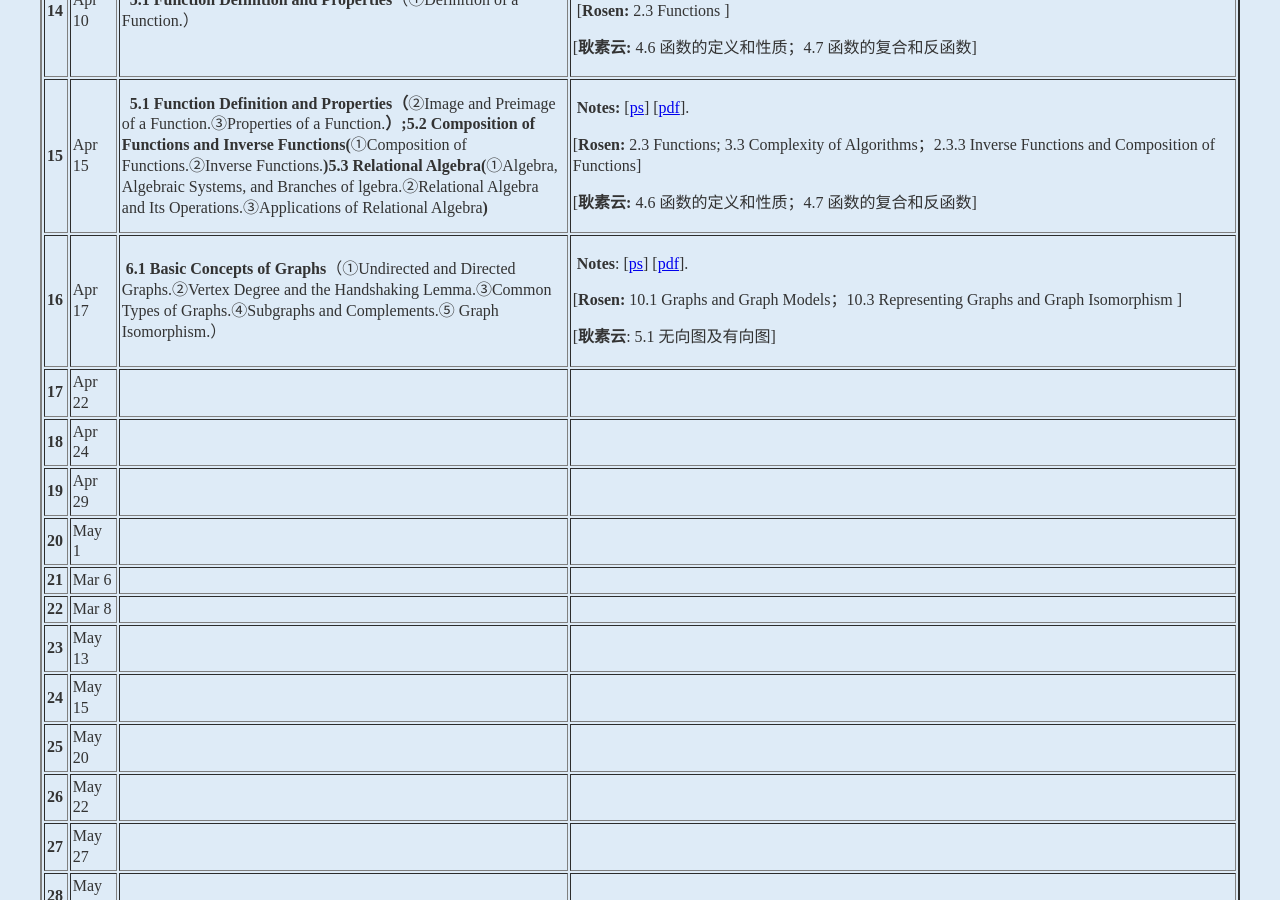
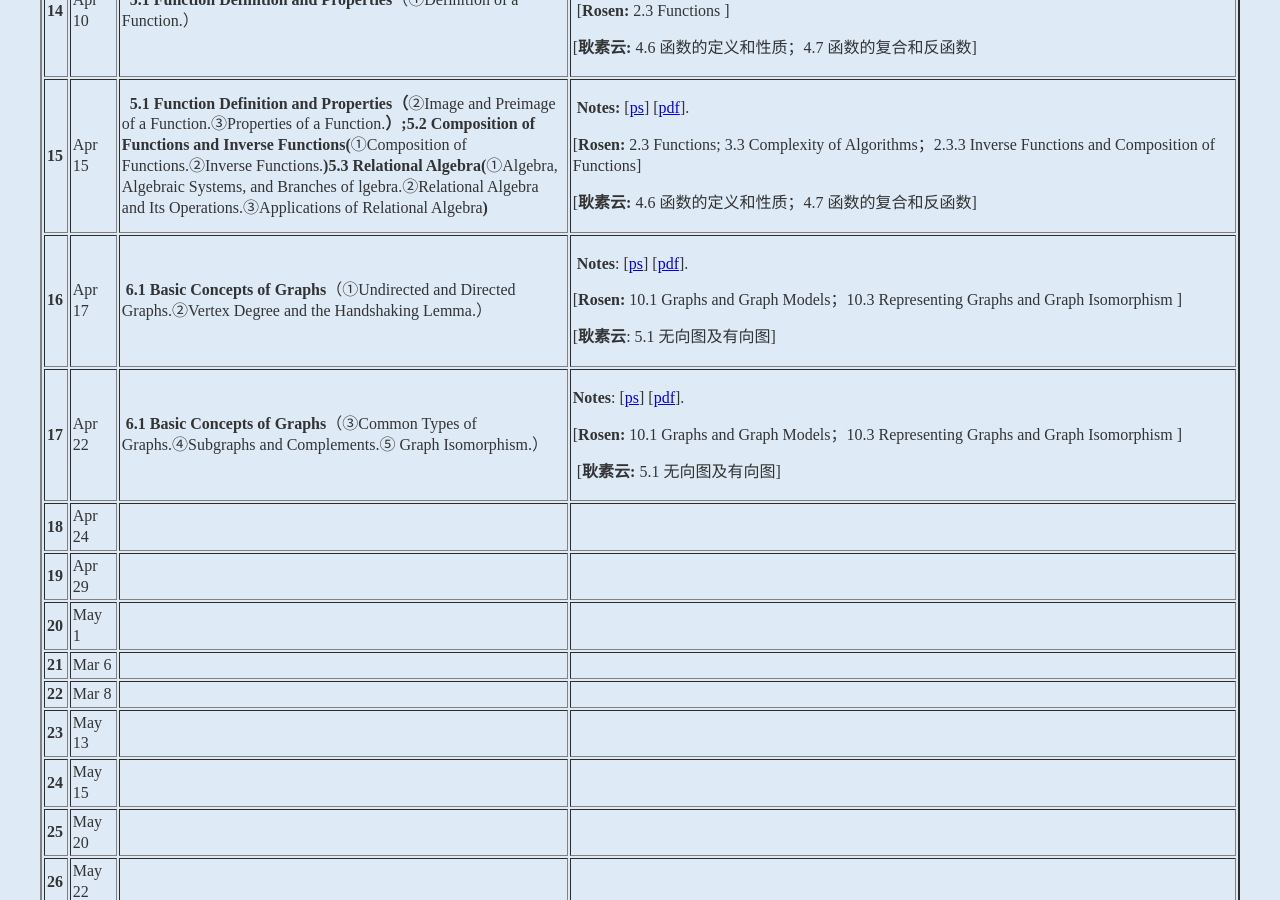
Before and after one commit to kejiwei/kejiwei.github.io, a Jekyll site: the page teaching/courses/dismath/index.html, which Jekyll copies as it is, in a window 1280 px wide and 900 px high, scrolled down 2919 px. Built offline with Jekyll 4.4.1, drawn with Linux system fonts in a browser that asks for light colours.

Commit message:
Add files via upload

```diff
--- a/teaching/courses/dismath/index.html
+++ b/teaching/courses/dismath/index.html
@@ -224,9 +224,10 @@
                 <tr>
                 <td><b>17</b></td>
                 <td>Apr 22</td>
-                <td>&nbsp;</td>
-                <td>
-                </td>
+                <td>&nbsp;<strong>6.1 Basic Concepts of Graphs</strong>（③Common Types of Graphs.④Subgraphs and Complements.⑤ Graph Isomorphism.）</td>
+                <td><p><strong>Notes</strong>: [<a href="slides/lecture.ppsx">ps</a>] [<a href="slides/lecture.pdf">pdf</a>].&nbsp;</p>
+                  <p>[<strong>Rosen: </strong>10.1 Graphs and Graph Models；10.3 Representing Graphs and Graph Isomorphism ]</p>
+                  <p>&nbsp;[<strong>耿素云: </strong>5.1 无向图及有向图] </p></td>
                 </tr>
 
                 <tr>
```
Also changed, not shown: other parts of teaching/courses/dismath/index.html (+2 -2 lines).
